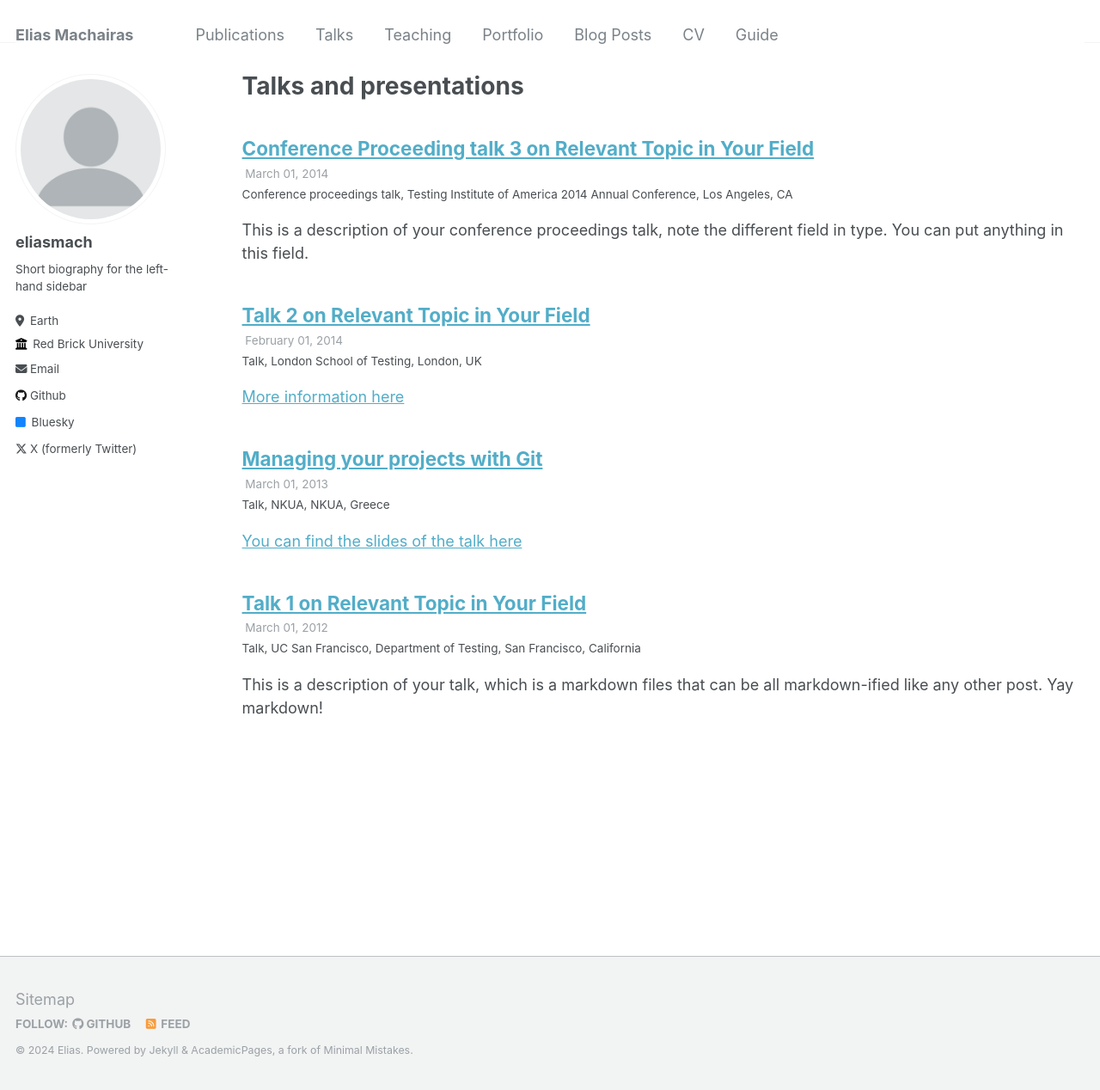
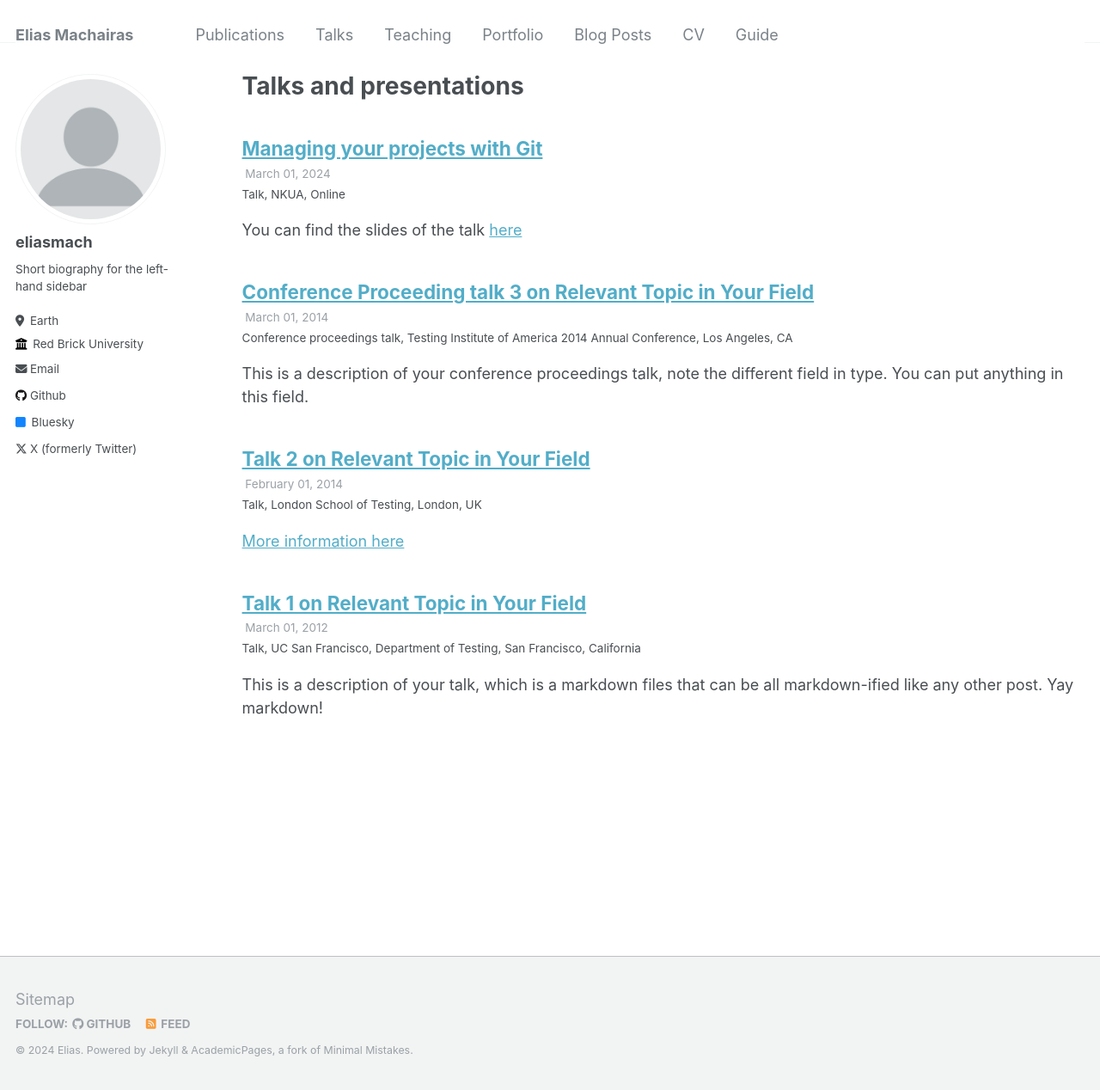
Before and after one commit to eliasmach/eliasmach.github.io, a Jekyll site: the page built from _pages/talks.html, in a window 1280 px wide and 1268 px high. Shown: the whole window at 86% size. Built offline with Jekyll 4.4.1, drawn with Linux system fonts in a browser that asks for light colours.

Commit message:
Update 2013-03-01-tutorial-1.md

```diff
--- a/_talks/2013-03-01-tutorial-1.md
+++ b/_talks/2013-03-01-tutorial-1.md
@@ -2,10 +2,10 @@
 title: "Managing your projects with Git"
 collection: talks
 type: "Talk"
-permalink: /talks/2013-03-01-managing-your-projects-with-git
+permalink: /talks/2024-03-01-managing-your-projects-with-git
 venue: "NKUA"
-date: 2013-03-01
-location: "NKUA, Greece"
+date: 2024-03-01
+location: "Online"
 ---
 
-[You can find the slides of the talk here](http://eliasmach.github.io/files/branch_and_merge.pdf)
+You can find the slides of the talk [here](http://eliasmach.github.io/files/branch_and_merge.pdf)
```
